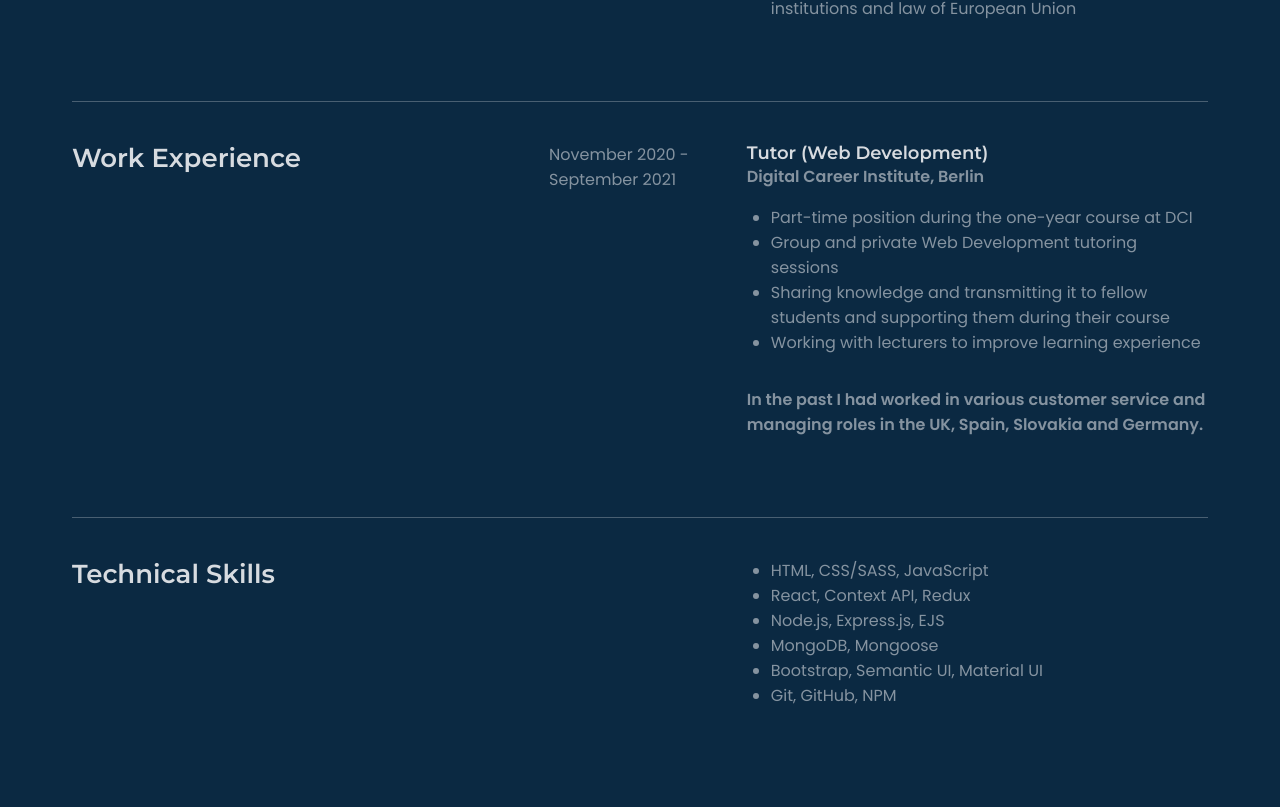
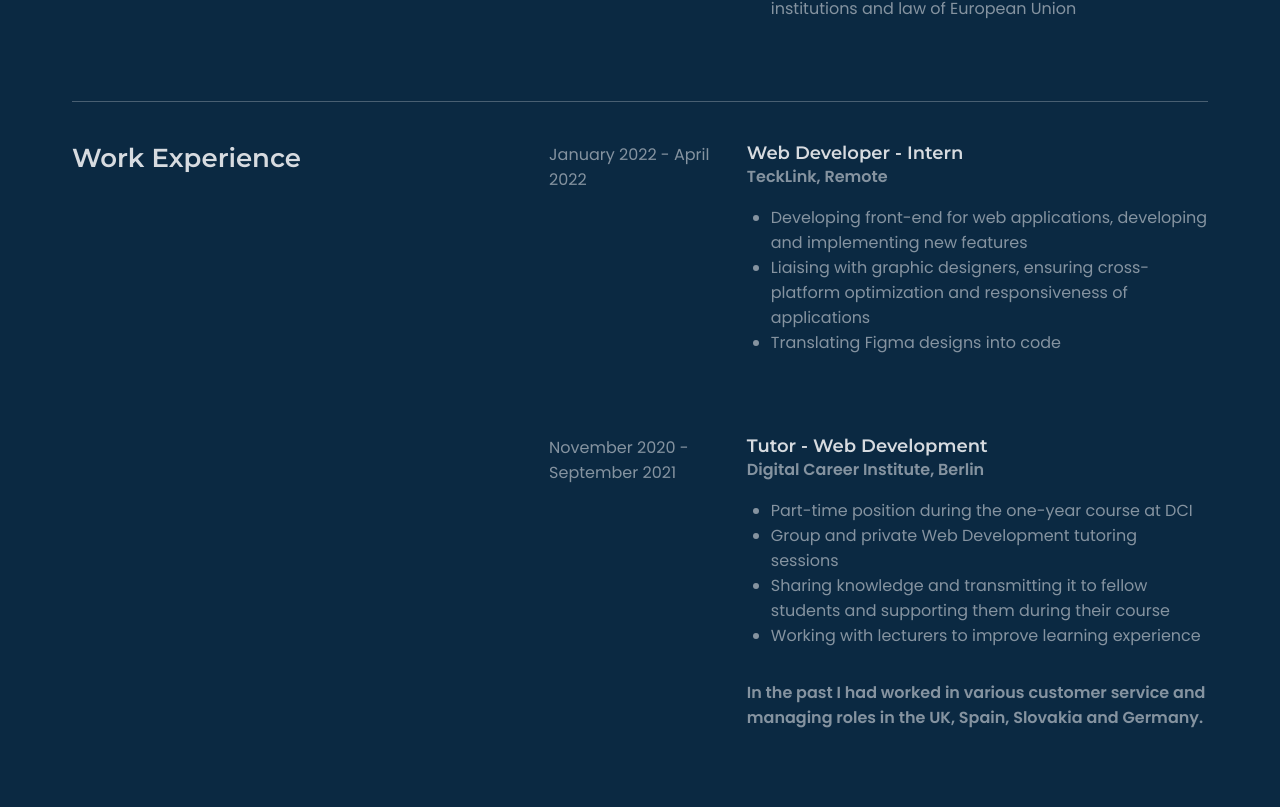
Before and after one commit to osmonoh/portfolio-react, a React (Create React App) app: page /pages/resume in a window 1280 px wide. Shown: the part 993-1800 px from the top of the page. Built offline with nearby package versions, Linux system fonts and the light colour scheme.

Commit message:
add tecklink exp

```diff
--- a/src/pages/Resume.js
+++ b/src/pages/Resume.js
@@ -16,7 +16,7 @@ const Resume = () => {
           </a>
         </div>
         <div className="resume-content">
-          {/* section */}
+          {/* section my-name */}
           <section className="section my-name">
             <h4 className="section-heading">Name</h4>
             <div className="section-articles">
@@ -29,7 +29,7 @@ const Resume = () => {
             </div>
           </section>
 
-          {/* section */}
+          {/* section education */}
           <section className="section education">
             <h4 className="section-heading">Education</h4>
             <div className="section-articles">
@@ -82,14 +82,32 @@ const Resume = () => {
             </div>
           </section>
 
-          {/* section */}
+          {/* section experience */}
           <section className="section experience">
             <h4 className="section-heading">Work Experience</h4>
             <div className="section-articles">
               <article className="article">
+                <p className="timespan">January 2022 - April 2022</p>
+                <div className="content">
+                  <h5 className="content-heading">Web Developer - Intern</h5>
+                  <p className="content-subheading">TeckLink, Remote</p>
+                  <ul className="content-points">
+                    <li>
+                      Developing front-end for web applications, developing and
+                      implementing new features
+                    </li>
+                    <li>
+                      Liaising with graphic designers, ensuring cross-platform
+                      optimization and responsiveness of applications
+                    </li>
+                    <li>Translating Figma designs into code</li>
+                  </ul>
+                </div>
+              </article>
+              <article className="article">
                 <p className="timespan">November 2020 - September 2021</p>
                 <div className="content">
-                  <h5 className="content-heading">Tutor (Web Development)</h5>
+                  <h5 className="content-heading">Tutor - Web Development</h5>
                   <p className="content-subheading">
                     Digital Career Institute, Berlin
                   </p>
@@ -115,7 +133,7 @@ const Resume = () => {
             </div>
           </section>
 
-          {/* section */}
+          {/* section skills */}
           <section className="section skills">
             <h4 className="section-heading">Technical Skills</h4>
             <div className="section-articles">
@@ -128,6 +146,8 @@ const Resume = () => {
                     <li>Node.js, Express.js, EJS</li>
                     <li>MongoDB, Mongoose</li>
                     <li>Bootstrap, Semantic UI, Material UI</li>
+                    <li>Webpack, Babel, PostCSS</li>
+                    <li>Figma, Sketch, Trello</li>
                     <li>Git, GitHub, NPM</li>
                   </ul>
                 </div>
--- a/src/style/_loader.scss
+++ b/src/style/_loader.scss
@@ -91,11 +91,10 @@
     transform: scale(1);
     opacity: 1;
     border-color: lime;
-    border-color: $bb;
+    border-color: $mm;
 
     box-shadow: 0 0 6px 1px lime, inset 0 0 6px 1px lime;
-    box-shadow: 0 0 6px 1px $box-shadow-color,
-      inset 0 0 6px 1px $box-shadow-color;
+    box-shadow: 0 0 6px 1px $nn, inset 0 0 6px 1px $nn;
   }
 }
 
@@ -118,9 +117,9 @@
     opacity: 1;
     color: hotpink;
     color: lime;
-    color: $bb;
-    text-shadow: 1px 1px 4px lime, -1px -1px 4px lime;
-    text-shadow: 1px 1px 4px $box-shadow-color, -1px -1px 4px $box-shadow-color;
+    color: $mm;
+    // text-shadow: 1px 1px 4px lime, -1px -1px 4px lime;
+    text-shadow: 1px 1px 4px $nn, -1px -1px 4px $nn;
   }
 }
 
--- a/src/style/_resume.scss
+++ b/src/style/_resume.scss
@@ -141,4 +141,10 @@
       margin-bottom: 4rem;
     }
   }
+
+  .skills {
+    li {
+      margin-bottom: 0.4rem;
+    }
+  }
 }
```
